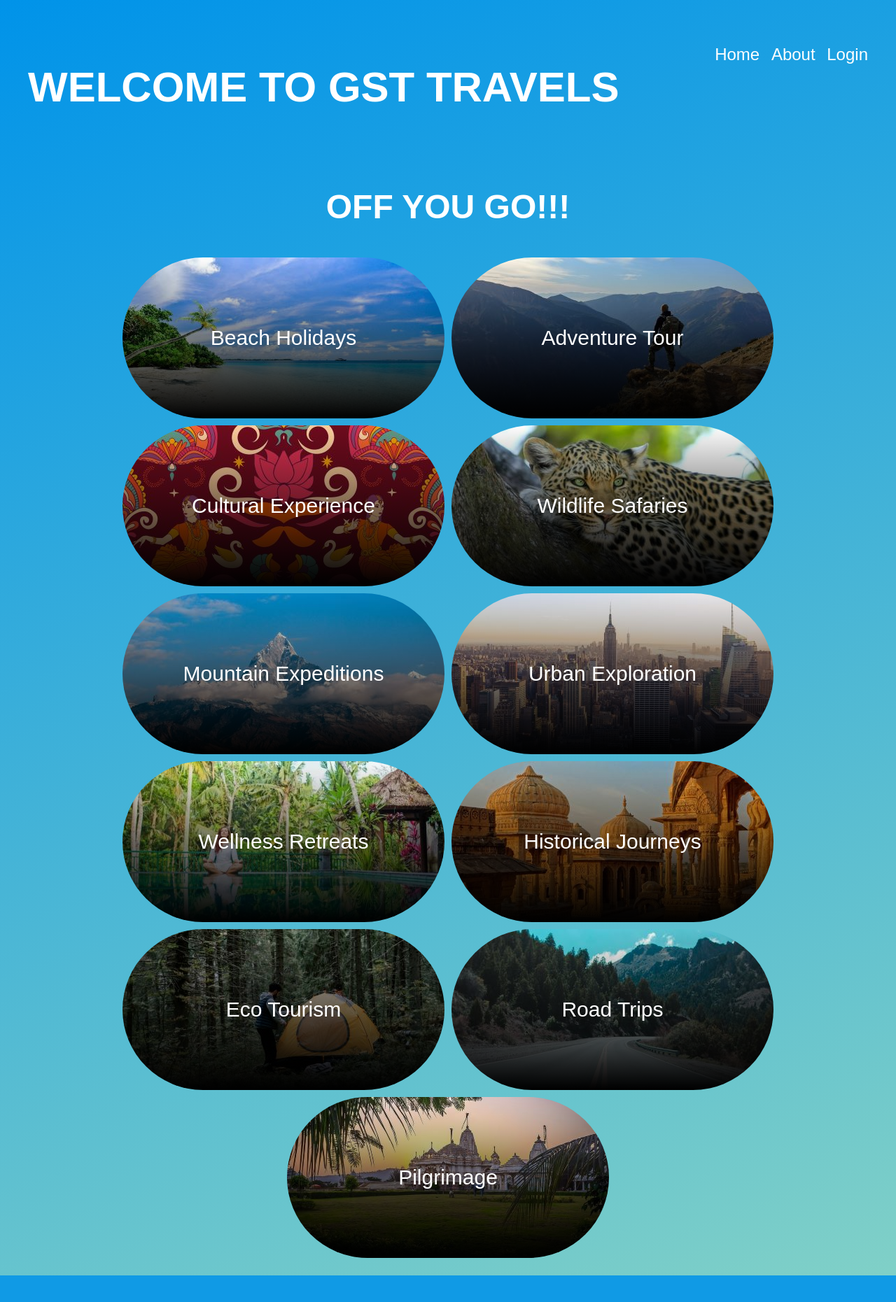
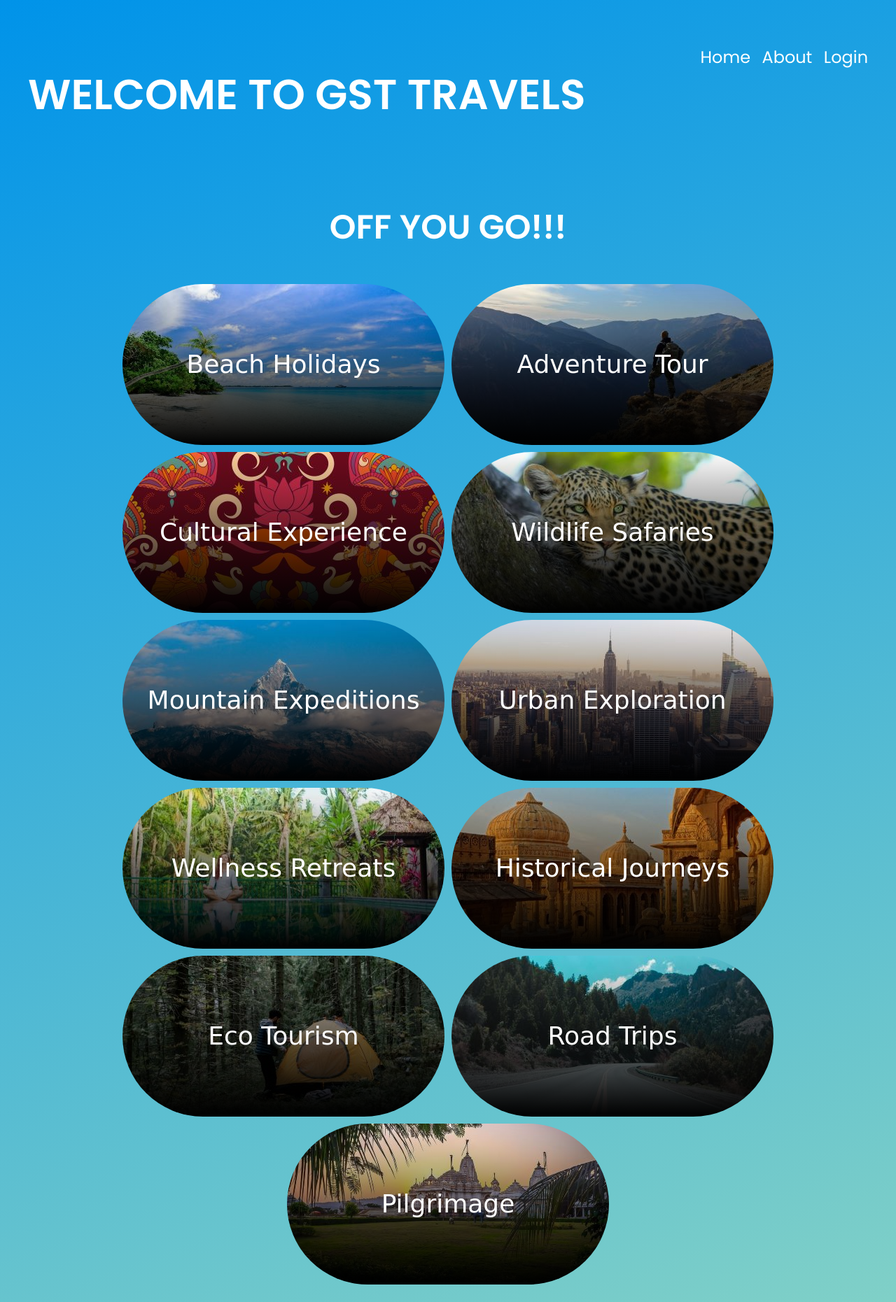
Before and after one commit to Sourish-Kanna/Xplore-Travels-website, a Flask app: page /tag in a window 1280 px wide. Shown: the whole page at 70% size. Before the commit the page ends 1823 px from the top, so only its background shows below. Run offline with Flask 3, Linux system fonts and the light colour scheme; data comes from the database, SQL or seed files in the repository.

Commit message:
added button outline in tag.css

```diff
--- a/static/css/tags.css
+++ b/static/css/tags.css
@@ -1,3 +1,4 @@
+@import url('https://fonts.googleapis.com/css2?family=Noto+Sans:wght@700&family=Poppins:wght@400;500;600&display=swap');
 body {
     text-align: center;
     padding: 20px;
@@ -20,9 +21,10 @@ h2 {
 }
 
 button:hover {
-    transform: scale(1.1);
+    transform: scale(1.25);
+    font-size: 1.75em;
+    outline: 2.5px solid white;
     box-shadow: 0 12px 16px 0 rgba(0, 0, 0, 0.24), 0 17px 50px 0 rgba(0, 0, 0, 0.19);
-    background: (rgba(0, 0, 0, 1), rgba(0, 0, 0, 0.5), rgba(0, 0, 0, 0));
 }
 
 .button {
@@ -35,8 +37,9 @@ button:hover {
     border-radius: 150px;
     color: white;
     transition: all 200ms cubic-bezier(0.4, 0, 1, 1);
-    font-size: 1.25em;
+    font-size: 1.5em;
     border: none;
+    font-family: 'Botthanie', 'Gineva', 'Jeumpa', cursive;
     background: rgb(0, 0, 0);
 }
 
```
Also changed, not shown: app.py (line endings or trailing spaces).
